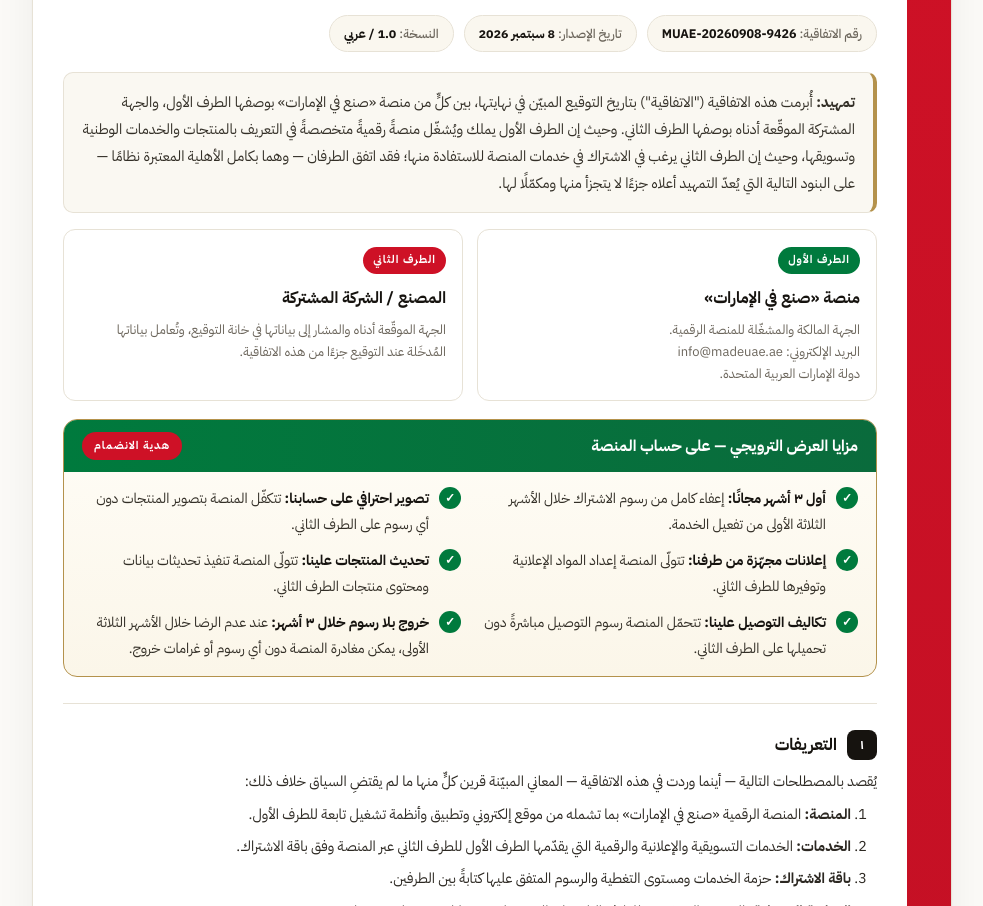
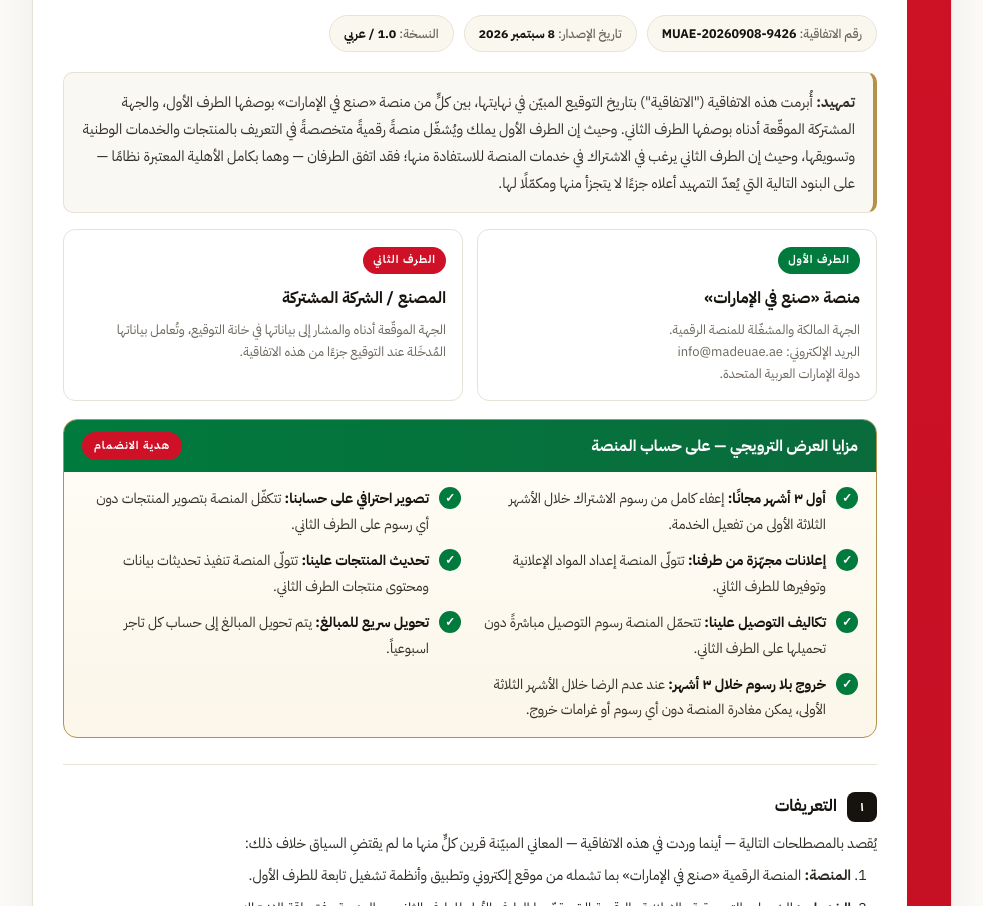
Before and after one commit to CyberPixelMarketing/madeinuae, a plain HTML site: page contract.html in a window 1280 px wide. Shown: the part 194-1100 px from the top of the page, without its empty margins (148-1131 px from the left). Drawn offline with Linux system fonts and the light colour scheme.

Commit message:
Add files via upload

```diff
--- a/contract.html
+++ b/contract.html
@@ -252,6 +252,7 @@
           <li><span class="ic">✓</span><span><b>إعلانات مجهّزة من طرفنا:</b> تتولّى المنصة إعداد المواد الإعلانية وتوفيرها للطرف الثاني.</span></li>
           <li><span class="ic">✓</span><span><b>تحديث المنتجات علينا:</b> تتولّى المنصة تنفيذ تحديثات بيانات ومحتوى منتجات الطرف الثاني.</span></li>
           <li><span class="ic">✓</span><span><b>تكاليف التوصيل علينا:</b> تتحمّل المنصة رسوم التوصيل مباشرةً دون تحميلها على الطرف الثاني.</span></li>
+          <li><span class="ic">✓</span><span><b>تحويل سريع للمبالغ:</b> يتم تحويل المبالغ إلى حساب كل تاجر اسبوعياً.</span></li>
           <li><span class="ic">✓</span><span><b>خروج بلا رسوم خلال ٣ أشهر:</b> عند عدم الرضا خلال الأشهر الثلاثة الأولى، يمكن مغادرة المنصة دون أي رسوم أو غرامات خروج.</span></li>
         </ul>
       </div>
```
